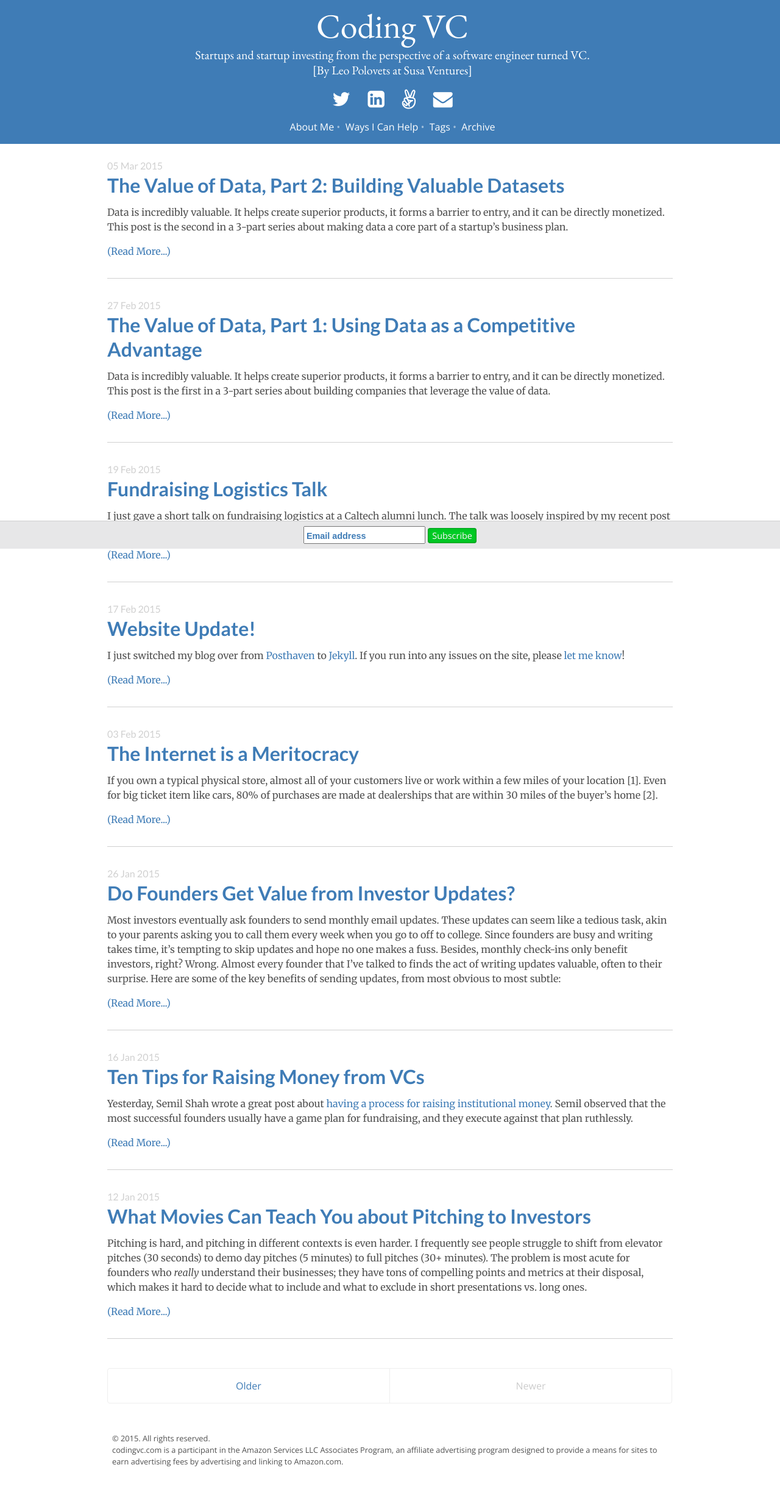
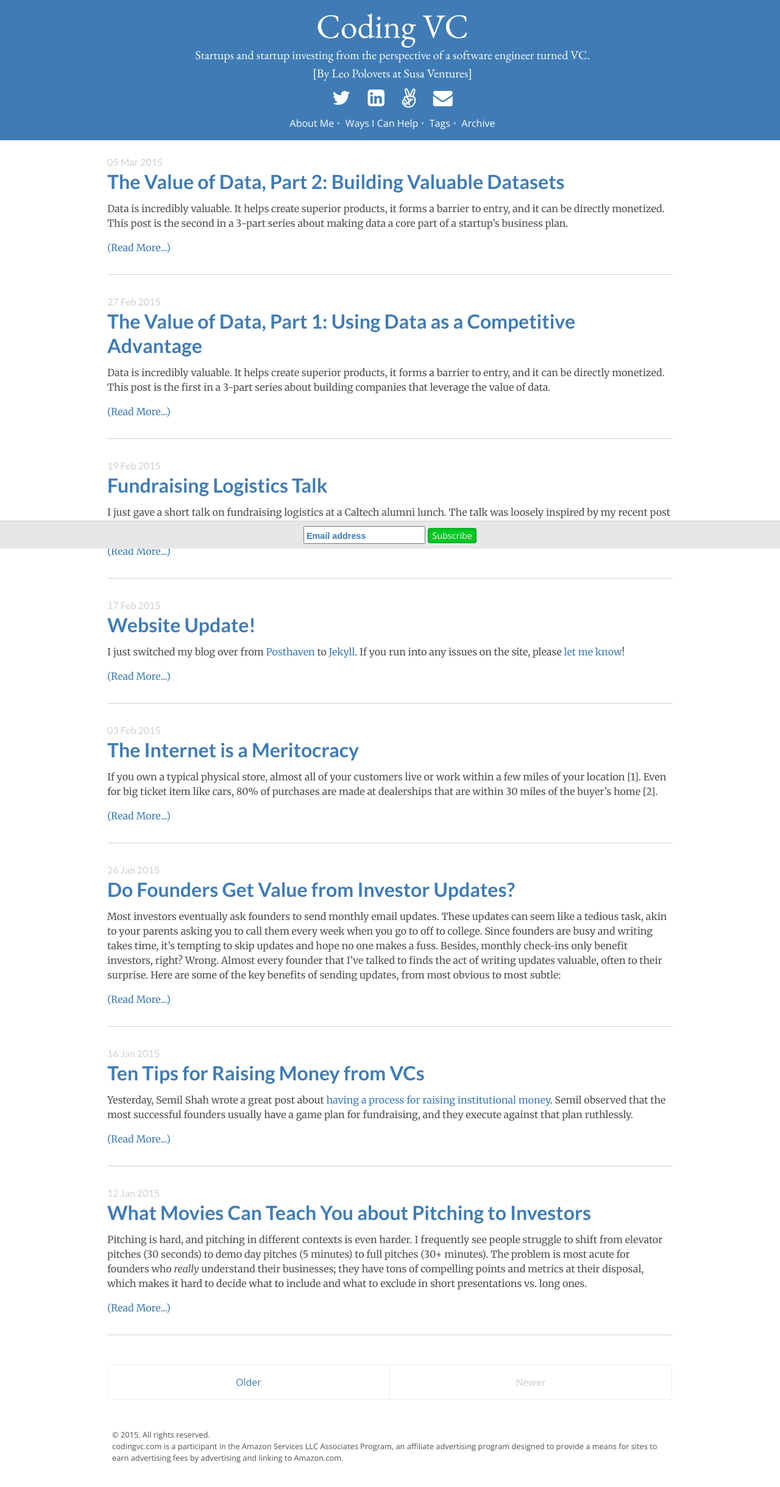
Before and after one commit to codingvc/codingvc, a Jekyll site: the page built from index.html, in a window 1280 px wide. Shown: the whole page at 61% size. Built offline with Jekyll 4.4.1, drawn with Linux system fonts in a browser that asks for light colours; Markdown is read by kramdown in place of the engine named in the settings; the list of posts is cut into pages by our own code.

Commit message:
more UI tweaks

```diff
--- a/_includes/sidebar.html
+++ b/_includes/sidebar.html
@@ -7,7 +7,7 @@
         </a>
           <p class="lead">
               {{ site.description }}<br>
-              [By <a href="http://www.linkedin.com/in/lpolovets" target="_blank">Leo Polovets</a> at <a href="http://susaventures.com" target="_blank">Susa Ventures</a>]
+              <span style="padding-top:0.3rem; display: inline-block">[By <a href="http://www.linkedin.com/in/lpolovets" target="_blank">Leo Polovets</a> at <a href="http://susaventures.com" target="_blank">Susa Ventures</a>]</span>
           </p>
       </h1>
     </div>
@@ -19,10 +19,11 @@
         <a href="mailto:leo@susaventures.com" target="_blank"><i class="fa fa-envelope fa-2x"></i></a>
     </nav>
 
-      <a href="{{ site.url }}about">About Me</a>&nbsp;&bullet;&nbsp;
-      <a href="{{ site.url }}ways-i-can-help">Ways I Can Help</a>&nbsp;&bullet;&nbsp;
-      <a href="{{ site.url }}tags">Tags</a>&nbsp;&bullet;&nbsp;
-      <a href="{{ site.url }}archive ">Archive</a><br>
-
+      <p>
+          <a href="{{ site.url }}about">About Me</a>&nbsp;&bullet;&nbsp;
+          <a href="{{ site.url }}ways-i-can-help">Ways I Can Help</a>&nbsp;&bullet;&nbsp;
+          <a href="{{ site.url }}tags">Tags</a>&nbsp;&bullet;&nbsp;
+          <a href="{{ site.url }}archive ">Archive</a><br>
+      </p>
   </div>
 </div>
--- a/public/css/hyde.css
+++ b/public/css/hyde.css
@@ -86,7 +86,8 @@ font-weight: normal;
 
 /* Sidebar nav */
 .sidebar-nav {
-  margin-bottom: 0.5rem;
+    margin-bottom: 0.75rem;
+    margin-top: 0.75rem;
 }
 .sidebar-nav-item {
   /*display: block;*/
@@ -102,7 +103,9 @@ a.sidebar-nav-item:focus {
 
 .sidebar p {
     padding-top: 0;
-    margin-bottom: 0.5rem;
+    padding-bottom: 0;
+    margin-bottom: 0;
+    margin-top: 0;
 }
 
 /* Sticky sidebar
@@ -259,7 +262,7 @@ a.sidebar-nav-item:focus {
 
 #mc_embed_signup { margin: 0 !important; }
 .sidebar { padding-left: 1rem; padding-bottom: 1rem; }
-.sidebar-nav { margin-bottom: 1rem; }
+/*.sidebar-nav { margin-bottom: 1rem; }*/
 #mce-EMAIL { padding-top: 6px !important; }
 .content { padding-top: 1.5rem; padding-bottom: 1.5rem; }
 footer { padding: 0.5rem 1.7rem !important;   text-align: center;  }
```
